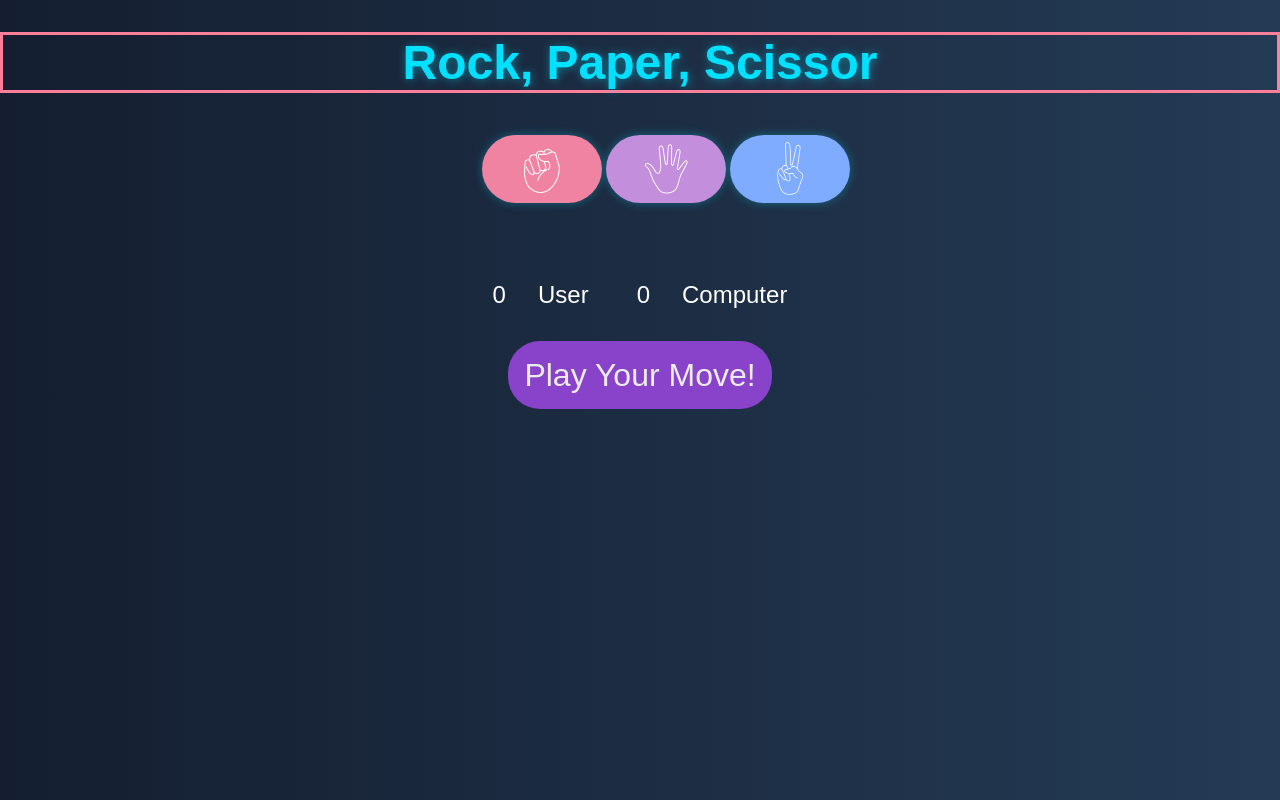
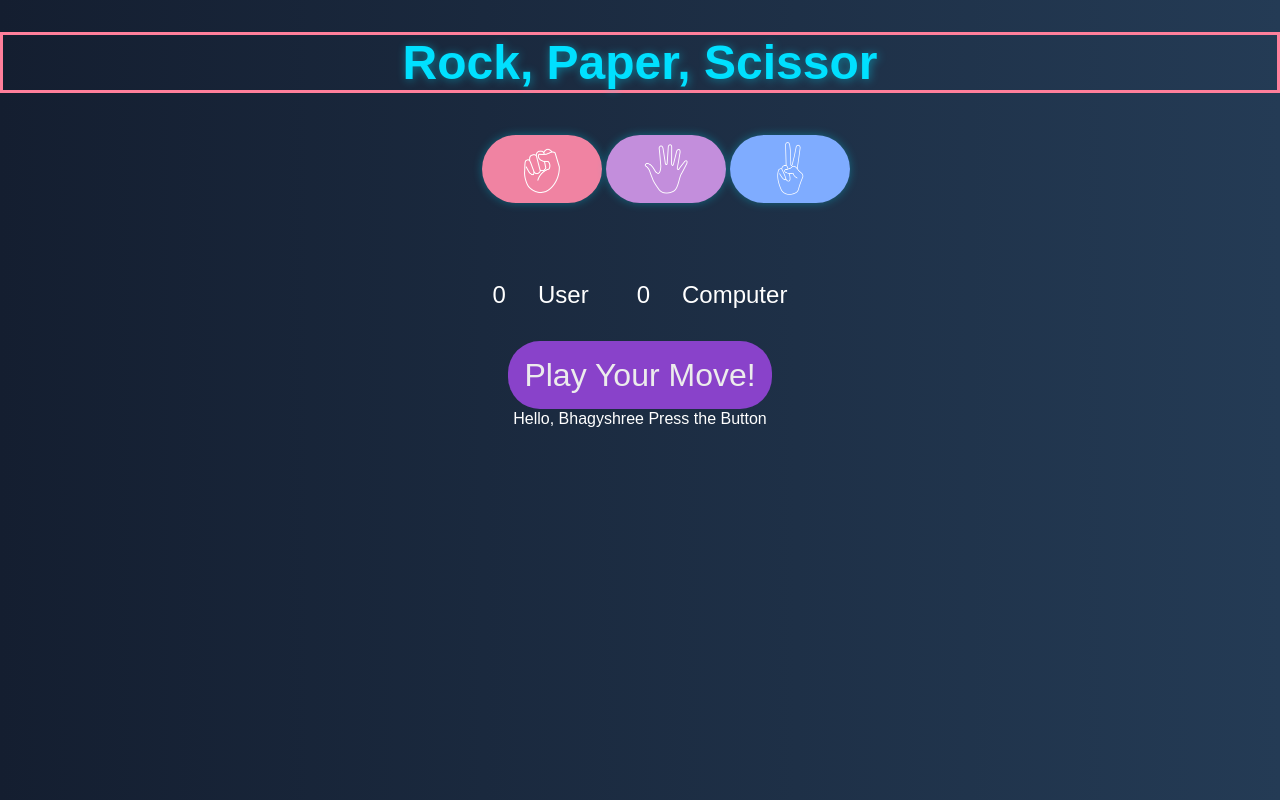
Before and after one commit to nims-creation/shradhaJS, a plain HTML site: page index.html in a window 1280 px wide. Drawn offline with Linux system fonts and the light colour scheme.

Commit message:
Update index.html

```diff
--- a/index.html
+++ b/index.html
@@ -35,6 +35,11 @@
  <div class="message">
     <p id="msg">  Play Your Move!</p>
  </div>
+    <div>
+        <p>
+            Hello, Bhagyshree Press the Button
+        </p>
+    </div>
 
 
 </body>
```
